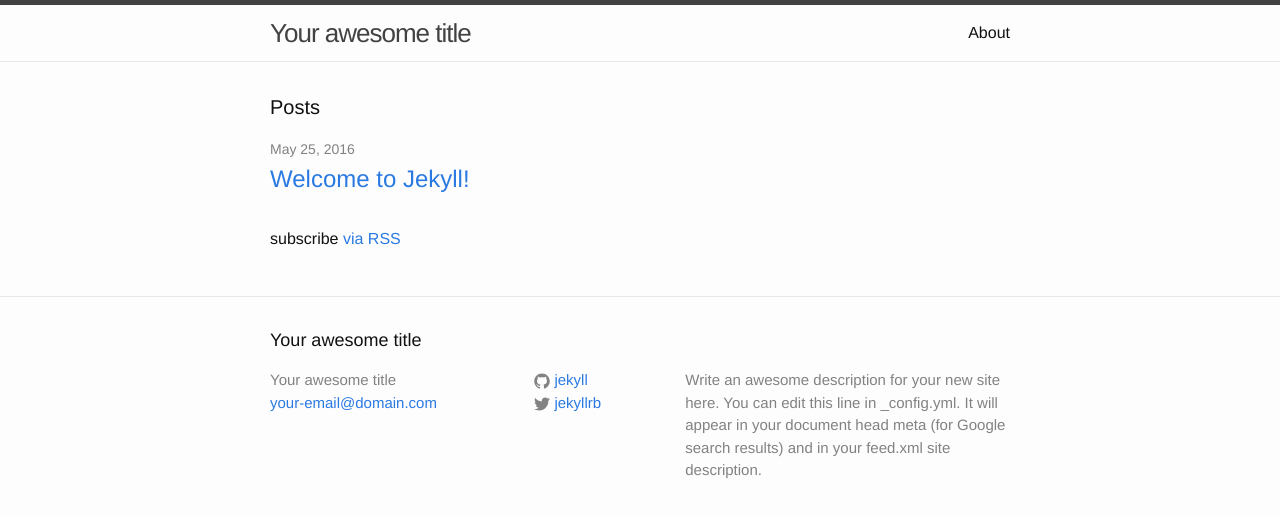
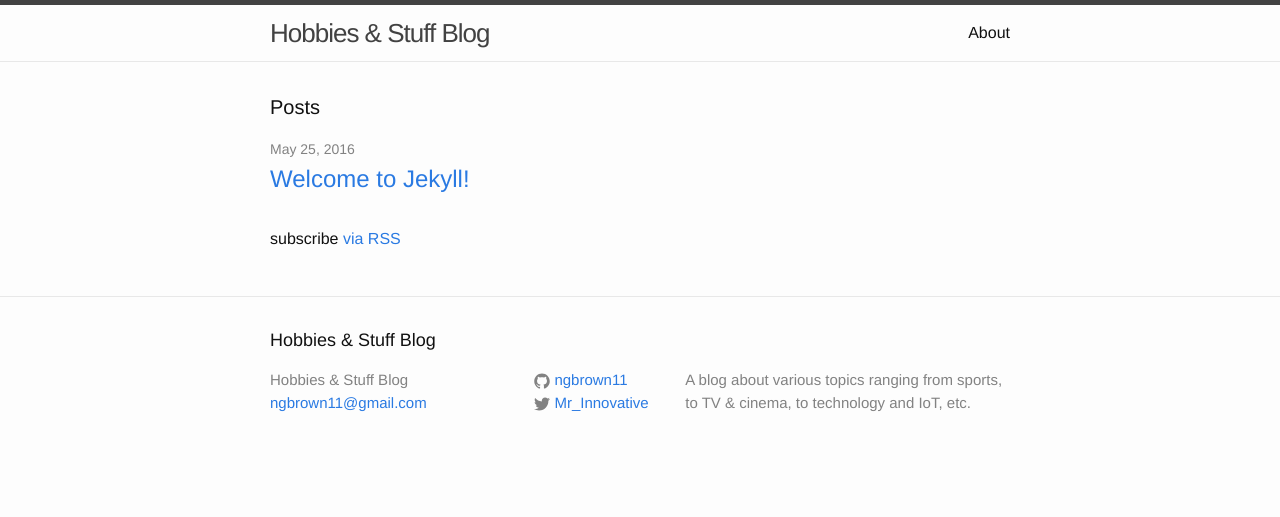
Before and after one commit to ngbrown11/ngbrown11.github.io, a Jekyll site: the page built from index.html, in a window 1280 px wide. Shown: the top 517 px of the page. Built offline with Jekyll 4.4.1, drawn with Linux system fonts in a browser that asks for light colours.

Commit message:
Update _config.yml
Set title, email, description, and usernames for site

```diff
--- a/_config.yml
+++ b/_config.yml
@@ -6,16 +6,15 @@
 # 'jekyll serve'. If you change this file, please restart the server process.
 
 # Site settings
-title: Your awesome title
-email: your-email@domain.com
+title: Hobbies & Stuff Blog
+email: ngbrown11@gmail.com
 description: > # this means to ignore newlines until "baseurl:"
-  Write an awesome description for your new site here. You can edit this
-  line in _config.yml. It will appear in your document head meta (for
-  Google search results) and in your feed.xml site description.
+  A blog about various topics ranging from sports,
+  to TV & cinema, to technology and IoT, etc.
 baseurl: "" # the subpath of your site, e.g. /blog
 url: "http://yourdomain.com" # the base hostname & protocol for your site
-twitter_username: jekyllrb
-github_username:  jekyll
+twitter_username: Mr_Innovative
+github_username:  ngbrown11
 
 # Build settings
 markdown: kramdown
```
